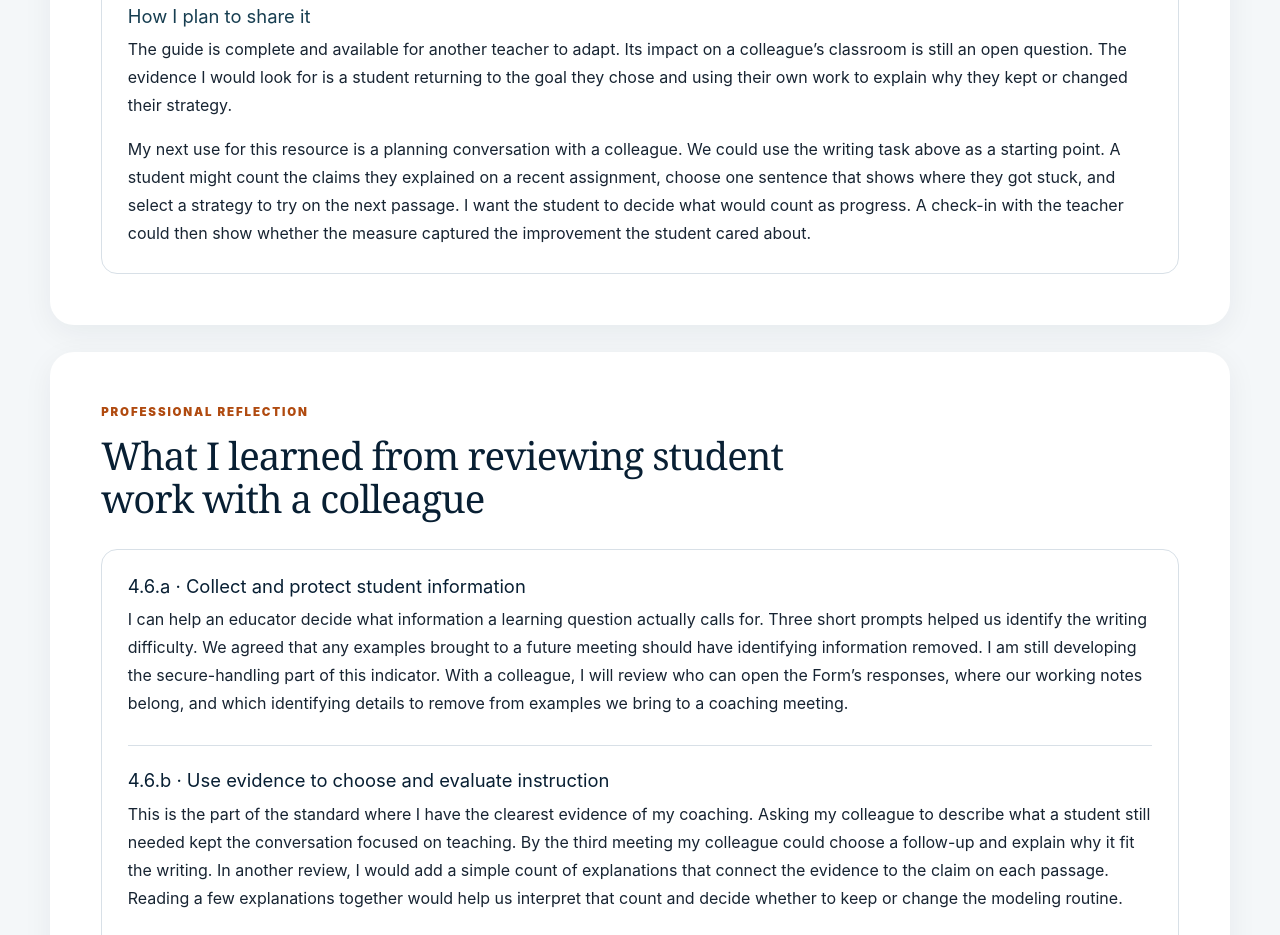
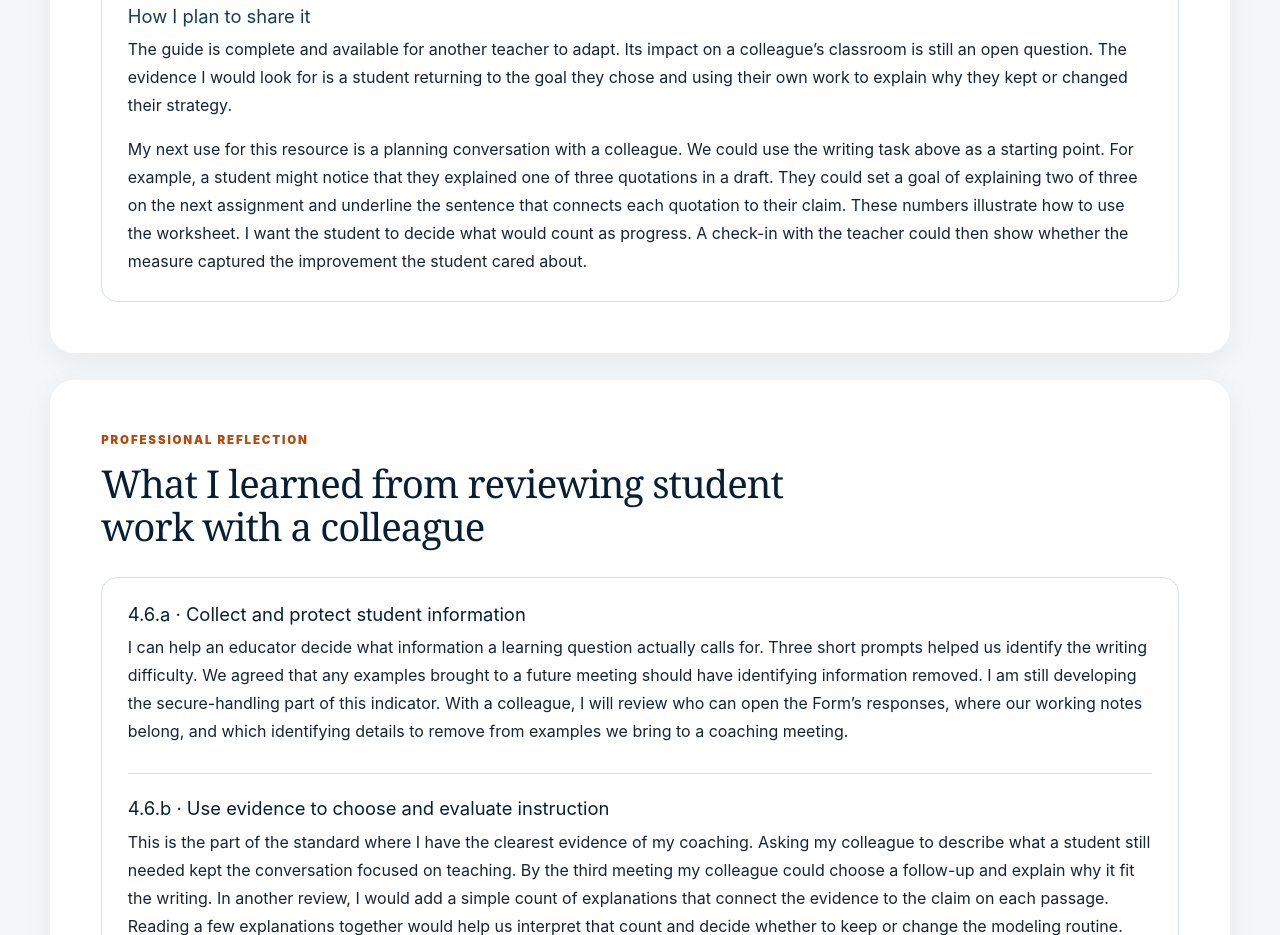
Before and after one commit to Trevor20456/trevor20456.github.io, a plain HTML site: page standards/4-6/index.html in a window 1280 px wide. Shown: the part 3520-4455 px from the top of the page. Drawn offline with Linux system fonts and the light colour scheme.

Commit message:
Illustrate how educators and students can use the review tools

```diff
--- a/standards/4-6/index.html
+++ b/standards/4-6/index.html
@@ -42,7 +42,7 @@
     <p class="portfolio-file-links"><a class="artifact-link" href="/artifacts/data-informed-goal-setting/">View the original data guide, worksheet, and accessible text <span aria-hidden="true">→</span></a></p>
     <h3>How I plan to share it</h3>
     <p>The guide is complete and available for another teacher to adapt. Its impact on a colleague’s classroom is still an open question. The evidence I would look for is a student returning to the goal they chose and using their own work to explain why they kept or changed their strategy.</p>
-    <p>My next use for this resource is a planning conversation with a colleague. We could use the writing task above as a starting point. A student might count the claims they explained on a recent assignment, choose one sentence that shows where they got stuck, and select a strategy to try on the next passage. I want the student to decide what would count as progress. A check-in with the teacher could then show whether the measure captured the improvement the student cared about.</p>
+    <p>My next use for this resource is a planning conversation with a colleague. We could use the writing task above as a starting point. For example, a student might notice that they explained one of three quotations in a draft. They could set a goal of explaining two of three on the next assignment and underline the sentence that connects each quotation to their claim. These numbers illustrate how to use the worksheet. I want the student to decide what would count as progress. A check-in with the teacher could then show whether the measure captured the improvement the student cared about.</p>
   </div>
 </section>
 <section class="content-section" aria-labelledby="reflection">
```
Also changed, not shown: standards/4-5/index.html (+1 -0 lines), 2 other files.
